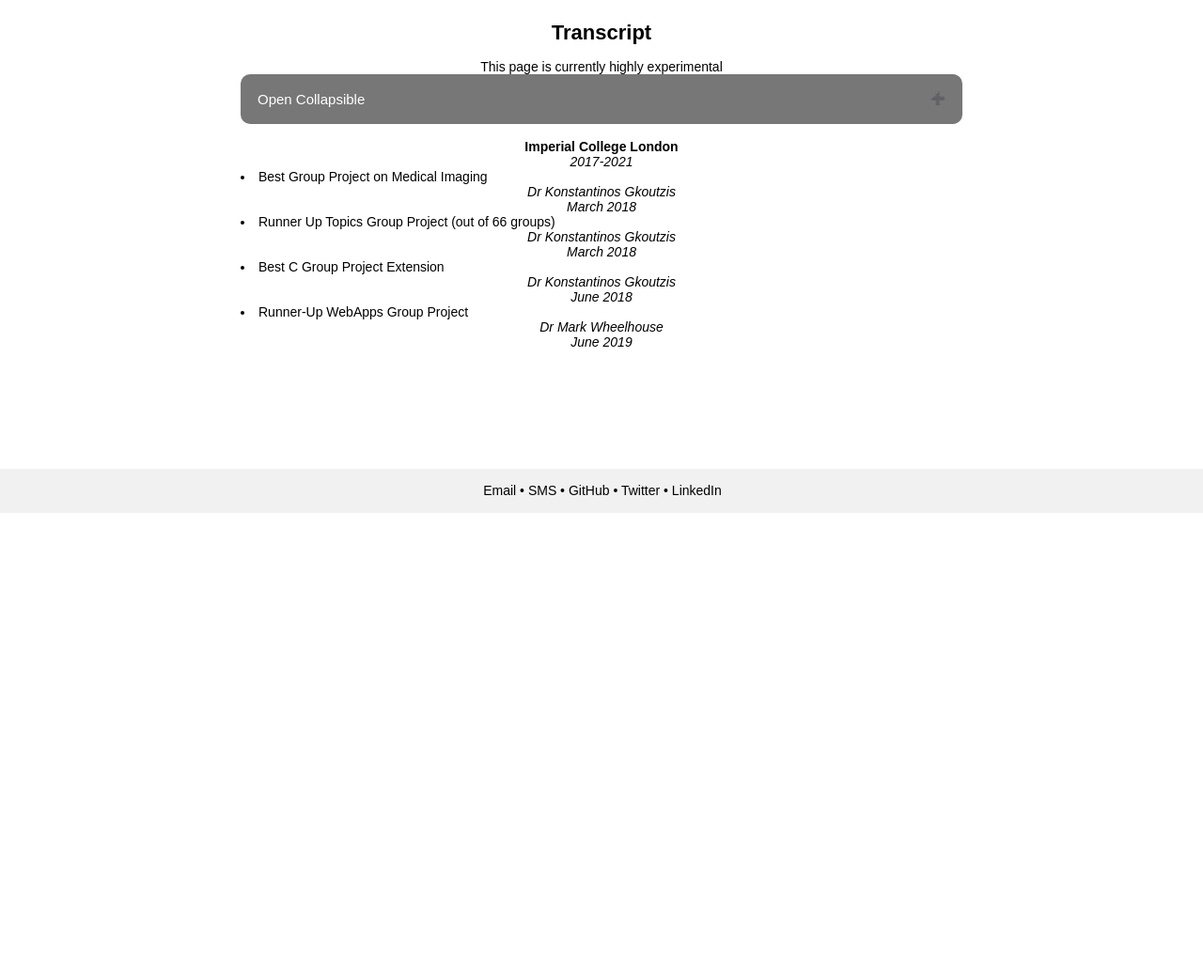
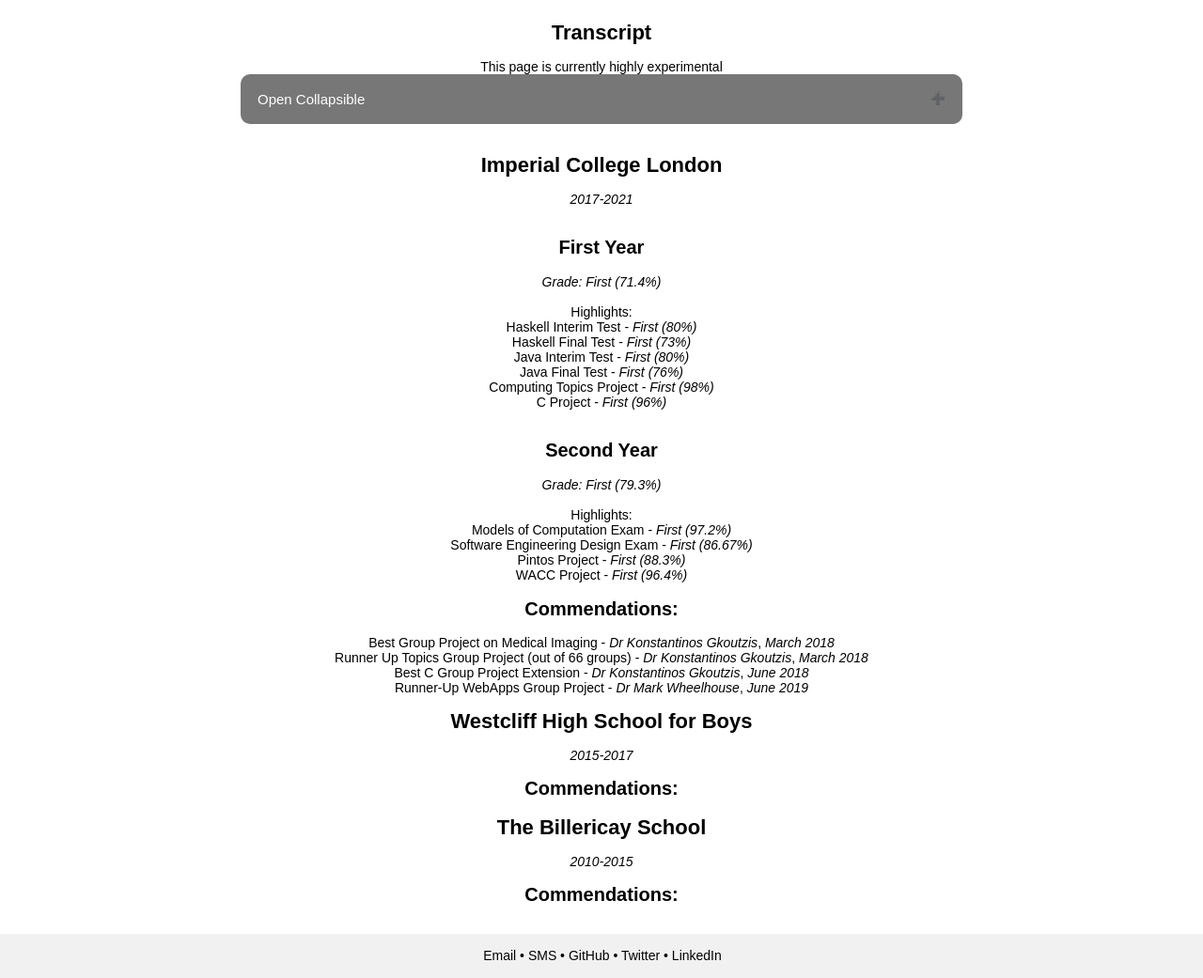
Before and after one commit to jackmorrison12/JackMorrisonBeta, a Jekyll site: the page built from transcript.html, in a window 1280 px wide. Shown: the part 354-1395 px from the top of the page at 94% size. Built offline with Jekyll 4.4.1, drawn with Linux system fonts in a browser that asks for light colours; nearby versions of some CDN libraries; before the commit the page ends 900 px from its top, so only the background shows below that.

Commit message:
Adds info to transcript

```diff
--- a/_data/results.yml
+++ b/_data/results.yml
@@ -13,3 +13,47 @@
     - name: Runner-Up WebApps Group Project
       awarder: Dr Mark Wheelhouse
       date: June 2019
+  years:
+    - year_no: First
+      overall: First (71.4%)
+      highlights:
+        - name: Haskell Interim Test
+          score: First (80%)
+        - name: Haskell Final Test
+          score: First (73%)
+        - name: Java Interim Test
+          score: First (80%)
+        - name: Java Final Test
+          score: First (76%)
+        - name: Computing Topics Project
+          score: First (98%)
+        - name: C Project
+          score: First (96%)
+    - year_no: Second
+      overall: First (79.3%)
+      highlights:
+        - name: Models of Computation Exam
+          score: First (97.2%)
+        - name: Software Engineering Design Exam
+          score: First (86.67%)
+        - name: Pintos Project
+          score: First (88.3%)
+        - name: WACC Project
+          score: First (96.4%)
+
+- name: Westcliff High School for Boys
+  dates: 2015-2017
+  qualifications:
+    - name: A Levels
+    - name: AS Levels
+    - name: Other Qualifications
+
+  participation:
+
+- name: The Billericay School
+  dates: 2010-2015
+  qualifications:
+    - name: GCSEs
+    - name: Other Qualifications
+  participation:
+  commendations:
--- a/transcript.html
+++ b/transcript.html
@@ -11,14 +11,25 @@
 <br>
 
 {% for item in site.data.results %}
-    <b>{{item.name}}</b>
-    <br>
+    <h1>{{item.name}}</h1>
     <i>{{item.dates}}</i>
     <br>
 
+    {% for yr in item.years %}
+        <br>
+        <h2>{{yr.year_no}} Year</h2>
+        <i>Grade: {{yr.overall}}</i> <br><br>
+        Highlights:<br>
+        {% for hl in yr.highlights %}
+            {{hl.name}} - <i>{{hl.score}}</i> <br>
+        {% endfor %}
+
+    {% endfor %}
+
+    <h2>Commendations:</h2>
     {% for comm in item.commendations %}
-            <li>{{comm.name}}</li> <br>
-            <i>{{comm.awarder}}</i> <br>
+            {{comm.name}} -
+            <i>{{comm.awarder}}</i>,
             <i>{{comm.date}}</i> <br>
     {% endfor %}
 
```
